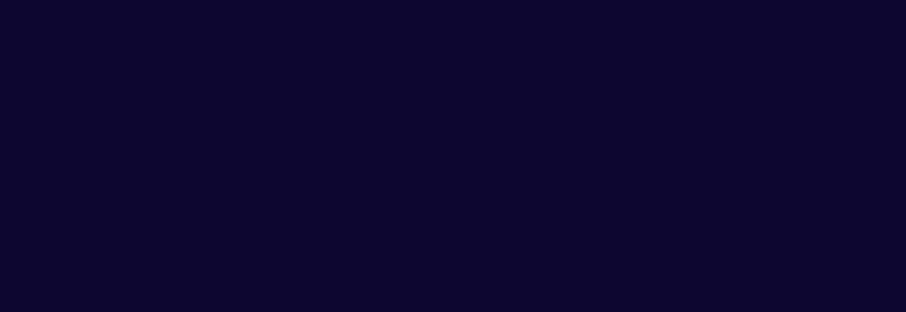
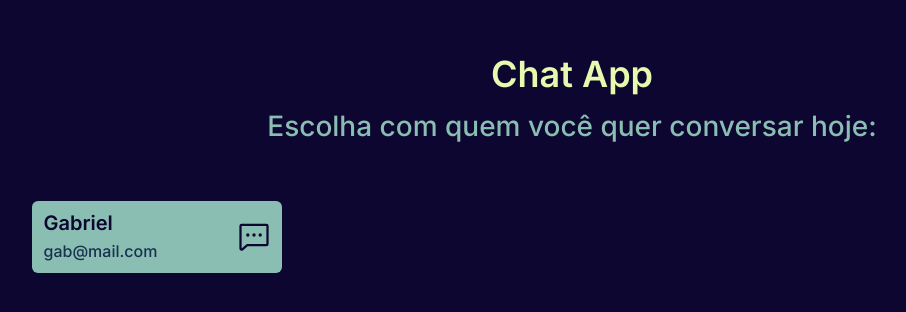
Before and after one commit to gabrielgpavao/chat-message-app, a React (Vite) app in the folder react-chat-app/: page / in a window 1280 px wide. Shown: the top 312 px of the page, without its empty margins (68-974 px from the left). Built offline with nearby package versions, Linux system fonts and the light colour scheme.

Commit message:
feat: create the ChatGroups component

```diff
--- a/react-chat-app/src/App.tsx
+++ b/react-chat-app/src/App.tsx
@@ -1,11 +1,12 @@
 import { SubscribeModal } from './components/Modal/Subscribe'
 import { StyledContainer } from './styles/StyledContainer'
-import { Chat } from './components/Chat/Chat'
+import { ChatGroups } from './components/Chat'
 import { Toaster } from 'react-hot-toast'
 
 export function App() {
 	return (
 		<StyledContainer>
+			<ChatGroups />
 			{/* <SubscribeModal /> */}
 			{/* <Chat
 				receiver={{
--- a/react-chat-app/src/components/Chat/StyledChat.ts
+++ b/react-chat-app/src/components/Chat/ChatBox/StyledChatBox.ts
@@ -1,6 +1,6 @@
 import styled from 'styled-components'
 
-export const StyledChat = styled.section`
+export const StyledChatBox = styled.section`
 	width: 100%;
 	height: calc(100vh - 2rem);
 	padding: 0.625rem;
--- /dev/null
+++ b/react-chat-app/src/components/Chat/StyledChatGroups.ts
@@ -0,0 +1,101 @@
+import styled from 'styled-components'
+
+export const StyledChatGroups = styled.section`
+	width: 100%;
+	height: calc(100vh - 2rem);
+	display: flex;
+	flex-direction: column;
+	justify-content: space-between;
+	align-items: center;
+	padding-top: 2.5rem;
+
+	> div {
+		display: flex;
+		flex-direction: column;
+		align-items: center;
+		margin-bottom: 2rem;
+
+		h1 {
+			font-weight: 600;
+			font-size: 2.25rem;
+			color: var(--brand-1);
+			margin-bottom: 1.25rem;
+		}
+
+		h3 {
+			font-weight: 500;
+			font-size: 1.75rem;
+			color: var(--brand-2);
+		}
+	}
+
+	section {
+		height: 100%;
+		max-height: calc(100vh - 9.0625rem - 2.5rem - 2rem);
+		width: 100%;
+		max-width: 68rem;
+
+		ul {
+			display: grid;
+			grid-template-columns: repeat(1fr);
+			justify-items: center;
+			grid-gap: 1.25rem;
+
+			@media (min-width: 560px) {
+				grid-template-columns: repeat(2, 1fr);
+			}
+
+			@media (min-width: 840px) {
+				grid-template-columns: repeat(3, 1fr);
+			}
+
+			@media (min-width: 1100px) {
+				grid-template-columns: repeat(4, 1fr);
+			}
+
+			li {
+				height: 4.5rem;
+				width: 15.625rem;
+				padding: 0.75rem;
+				display: flex;
+				flex-direction: column;
+				justify-content: space-between;
+				position: relative;
+
+				border-radius: 0.375rem;
+				background-color: var(--brand-2);
+				cursor: pointer;
+				transition: 0.3s;
+
+				h4 {
+					font-size: 1.25rem;
+					font-weight: 600;
+					color: var(--blue-1);
+				}
+
+				p {
+					height: 18px;
+					max-width: calc(100% - 1.5rem - 0.625rem);
+
+					overflow: hidden;
+					text-overflow: ellipsis;
+					white-space: nowrap;
+
+					font-weight: 500;
+					color: var(--blue-2);
+				}
+
+				svg {
+					position: absolute;
+					right: 0.625rem;
+					bottom: 1.25rem;
+				}
+			}
+
+			li:hover {
+				transition: 0.3s;
+				background-color: var(--brand-1);
+			}
+		}
+	}
+`
--- /dev/null
+++ b/react-chat-app/src/components/Chat/index.tsx
@@ -0,0 +1,28 @@
+import { StyledChatGroups } from './StyledChatGroups'
+import { ChatDots } from '@phosphor-icons/react'
+
+function Group({ name, contact }: { name: string, contact: string }) {
+	return (
+		<li id='user-id'>
+			<h4>{name}</h4>
+			<p>{contact}</p>
+			<ChatDots size={36} color='var(--blue-1)' />
+		</li>
+	)
+}
+
+export function ChatGroups() {
+	return (
+		<StyledChatGroups>
+			<div>
+				<h1>Chat App</h1>
+				<h3>Escolha com quem você quer conversar hoje:</h3>
+			</div>
+			<section>
+				<ul>
+					<Group name='Gabriel' contact='gab@mail.com' />
+				</ul>
+			</section>
+		</StyledChatGroups>
+	)
+}
```
Also changed, not shown: react-chat-app/src/components/Chat/ChatBox/ChatBox.tsx (renamed from react-chat-app/src/components/Chat/Chat.tsx, +6 -6 lines).
